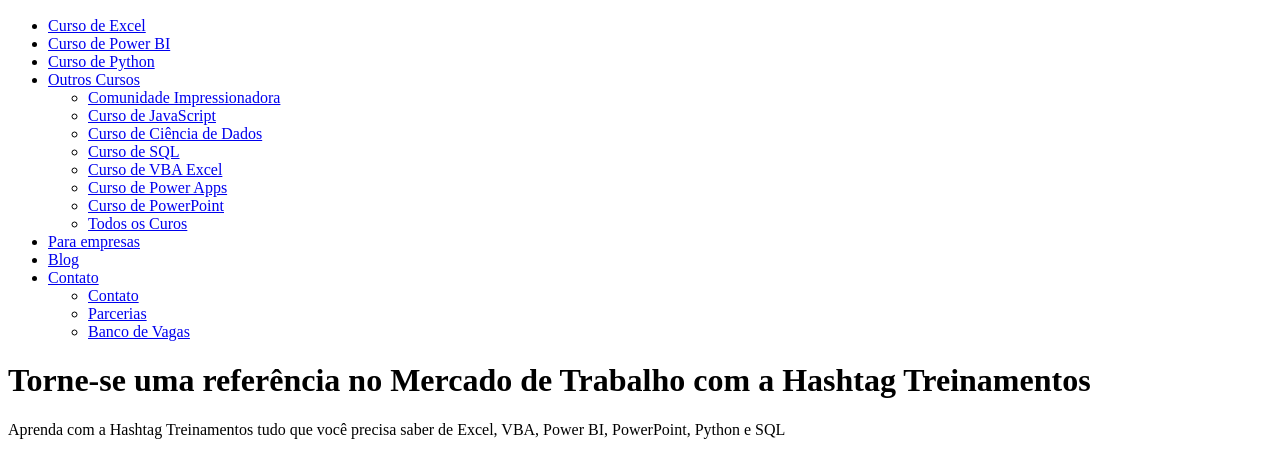
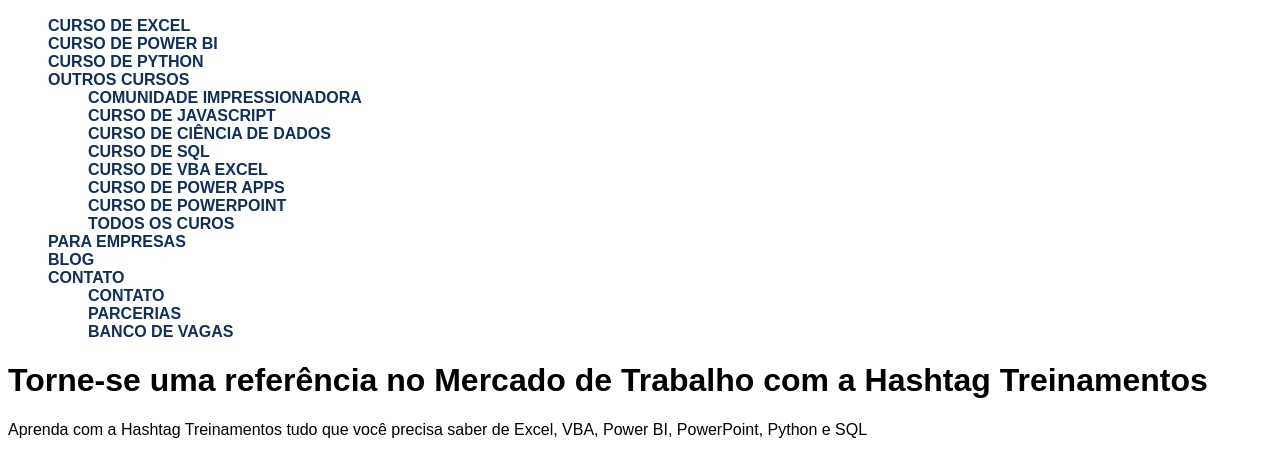
Before and after one commit to YaraAnalysis/HTML_CSS, a plain HTML site: page Introdução ao CSS/desafio2/home-hashtag.html in a window 1280 px wide. Shown: the part 311-763 px from the top of the page. Drawn offline with Linux system fonts and the light colour scheme; grey boxes are pictures that could not be loaded.

Commit message:
Desafio 2 - Cabeçalho

```diff
--- /dev/null
+++ b/Introdução ao CSS/desafio2/desafio2.css
@@ -0,0 +1,18 @@
+/* Cabeçalho */
+
+body {
+  font-family: "Montserrat", sans-serif;
+}
+
+ul {
+  list-style-type: none;
+}
+
+ul a {
+  color: #112e61;
+  text-transform: uppercase;
+  text-decoration: none;
+  font-weight: 600;
+}
+
+/* Seção Hero */
--- a/Introdução ao CSS/desafio2/home-hashtag.html
+++ b/Introdução ao CSS/desafio2/home-hashtag.html
@@ -4,6 +4,7 @@
     <meta charset="UTF-8" />
     <meta name="viewport" content="width=device-width, initial-scale=1.0" />
     <title>Hashtag Treinamentos | Cursos de Excel, VBA, Python e mais!</title>
+    <link rel="stylesheet" href="desafio2.css" />
   </head>
   <body>
     <!-- Cabeçalho -->
```
